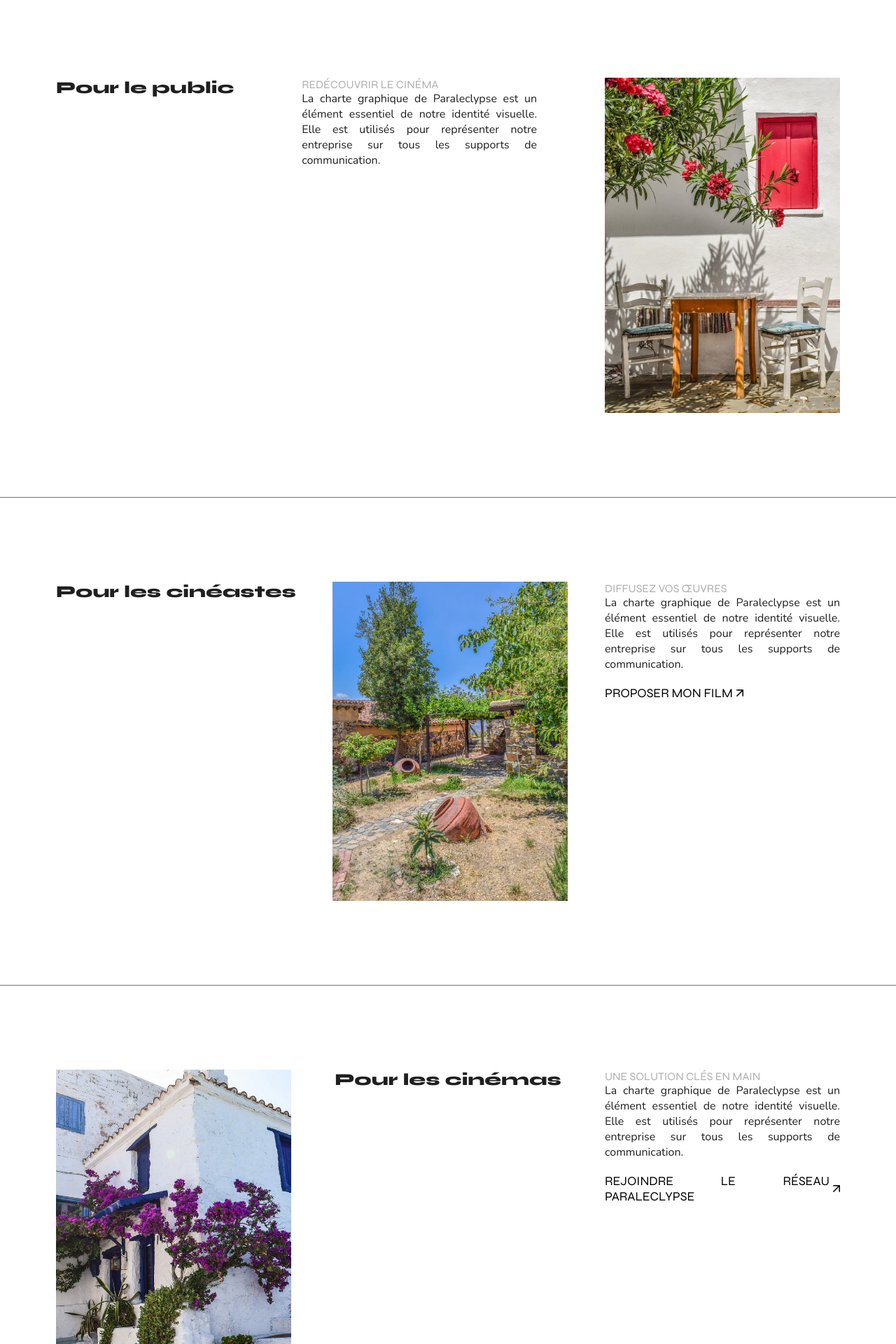
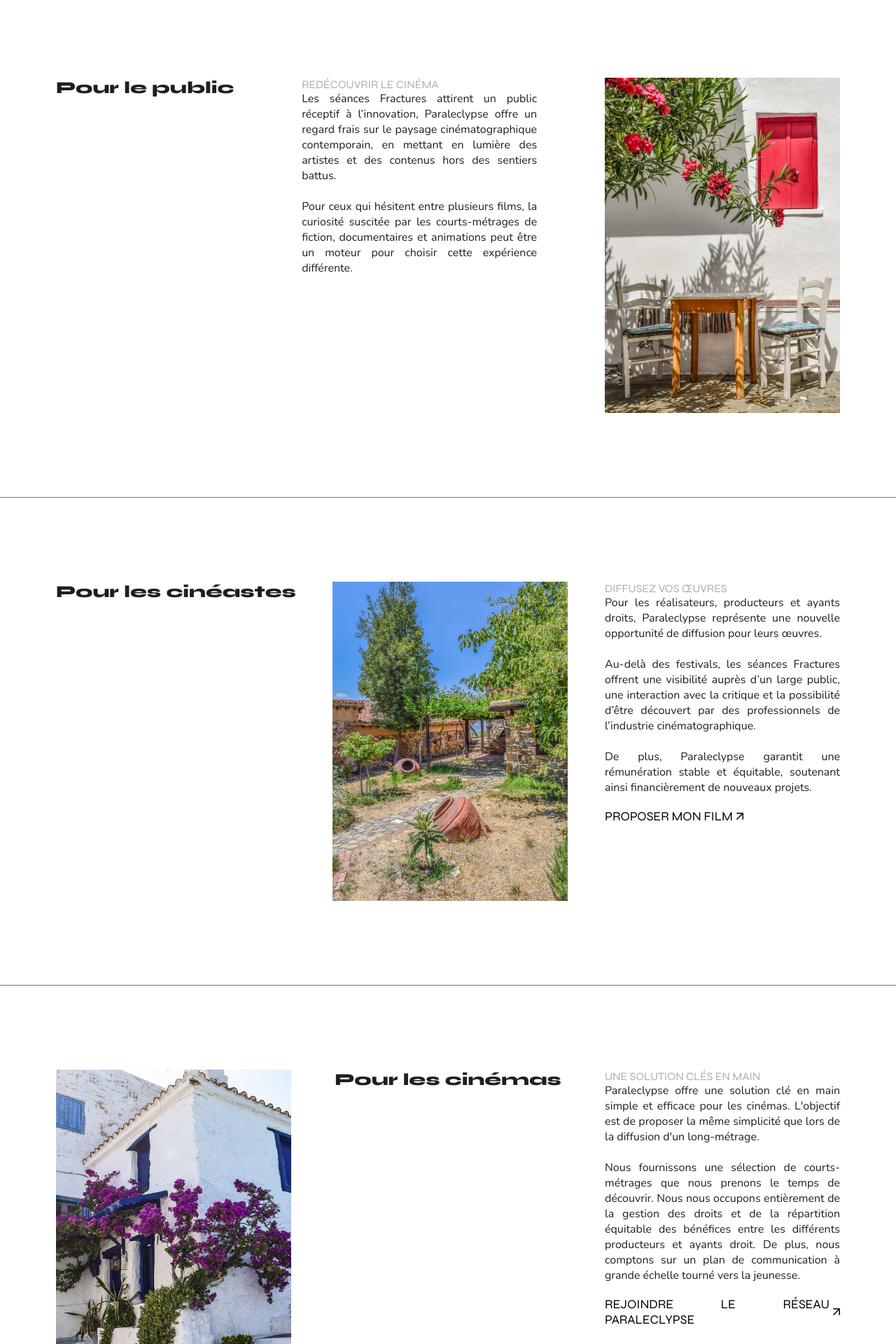
Before and after one commit to tom-mp4/paraleclypse, a Vue app: page /about in a window 1280 px wide. Shown: the part 1160-3080 px from the top of the page at 70% size. Built offline with nearby package versions, Linux system fonts and the light colour scheme.

Commit message:
Added informations to About.vue

```diff
--- a/src/components/About/CinemaAdvantages.vue
+++ b/src/components/About/CinemaAdvantages.vue
@@ -9,9 +9,14 @@
       <div>
         <h3>une solution clés en main</h3>
         <p>
-          La charte graphique de Paraleclypse est un élément essentiel de notre identité visuelle.
-          Elle est utilisés pour représenter notre entreprise sur tous les supports de
-          communication.
+          Paraleclypse offre une solution clé en main simple et efficace pour les cinémas.
+          L'objectif est de proposer la même simplicité que lors de la diffusion d'un long-métrage.
+          <br><br>
+          Nous fournissons une sélection de courts-métrages que nous prenons le temps de découvrir.
+          Nous nous occupons entièrement de la gestion des droits et de la répartition équitable des
+          bénéfices entre les différents producteurs et ayants droit.
+          De plus, nous comptons sur un plan de communication à grande échelle tourné vers la
+          jeunesse.
         </p>
       </div>
       <a class="cinemaButton" href="">
--- a/src/components/About/GraphicalCharter.vue
+++ b/src/components/About/GraphicalCharter.vue
@@ -9,7 +9,7 @@
         <h3>une identité</h3>
         <p>
           La charte graphique de Paraleclypse est un élément essentiel de notre identité visuelle.
-          Elle est utilisés pour représenter notre entreprise sur tous les supports de
+          Elle est utilisé pour représenter notre entreprise sur tous les supports de
           communication.
         </p>
       </div>
--- a/src/components/About/PublicAdvantages.vue
+++ b/src/components/About/PublicAdvantages.vue
@@ -8,9 +8,14 @@
       <div>
         <h3>redécouvrir le cinéma</h3>
         <p>
-          La charte graphique de Paraleclypse est un élément essentiel de notre identité visuelle.
-          Elle est utilisés pour représenter notre entreprise sur tous les supports de
-          communication.
+          Les séances Fractures attirent un public réceptif à l’innovation,
+          Paraleclypse offre un regard frais sur le paysage cinématographique
+          contemporain, en mettant en lumière des artistes et
+          des contenus hors des sentiers battus.<br><br>
+          Pour ceux qui hésitent entre plusieurs films, la
+          curiosité suscitée par les courts-métrages de fiction,
+          documentaires et animations peut être un moteur pour
+          choisir cette expérience différente.
         </p>
       </div>
       <!--<a class="graphicalCharterButton" href="">
--- a/src/components/About/RightsownerAdvantages.vue
+++ b/src/components/About/RightsownerAdvantages.vue
@@ -9,9 +9,16 @@
       <div>
         <h3>diffusez vos œuvres</h3>
         <p>
-          La charte graphique de Paraleclypse est un élément essentiel de notre identité visuelle.
-          Elle est utilisés pour représenter notre entreprise sur tous les supports de
-          communication.
+          Pour les réalisateurs, producteurs et ayants droits,
+          Paraleclypse représente une nouvelle opportunité de
+          diffusion pour leurs œuvres.<br><br>
+          Au-delà des festivals, les séances Fractures offrent une
+          visibilité auprès d’un large public, une interaction avec
+          la critique et la possibilité d’être découvert par des
+          professionnels de l’industrie cinématographique.<br><br>
+          De plus, Paraleclypse garantit une rémunération
+          stable et équitable, soutenant ainsi financièrement de
+          nouveaux projets.
         </p>
       </div>
       <a class="roButton" href="">
```
